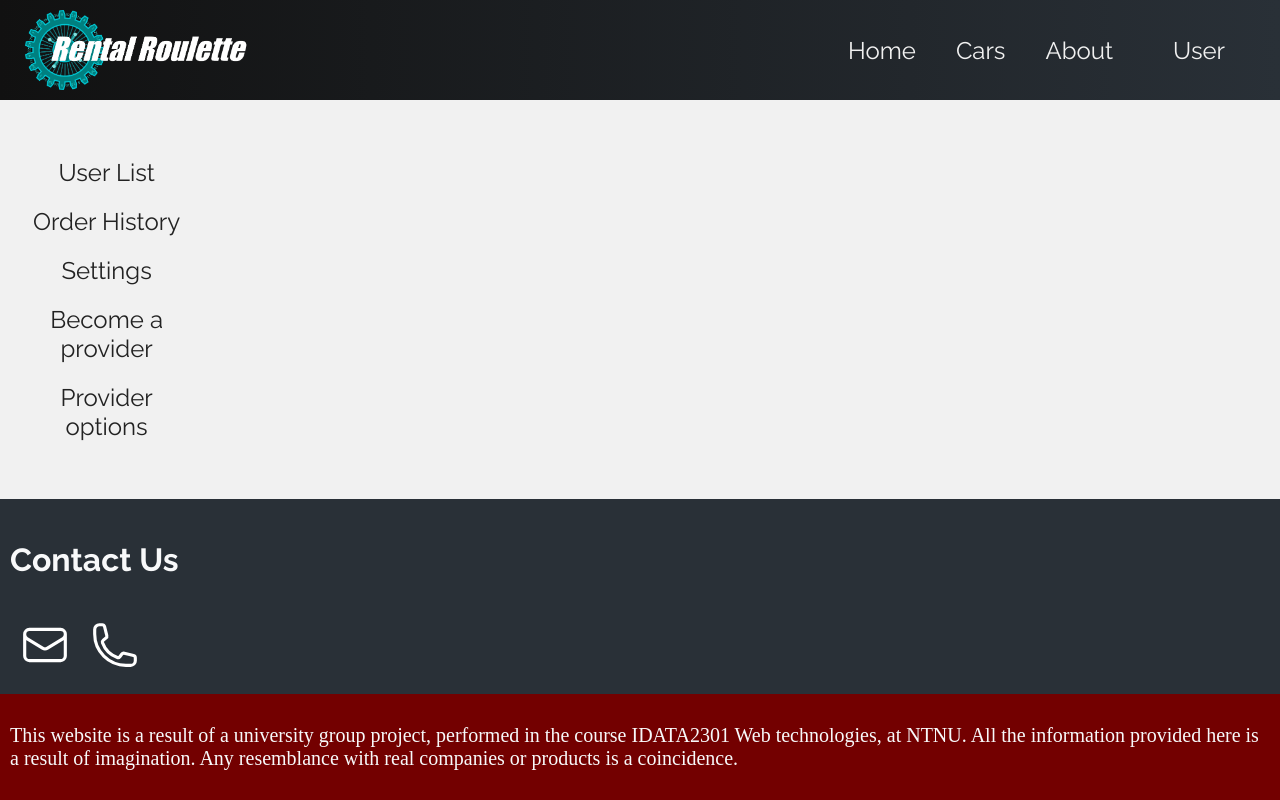
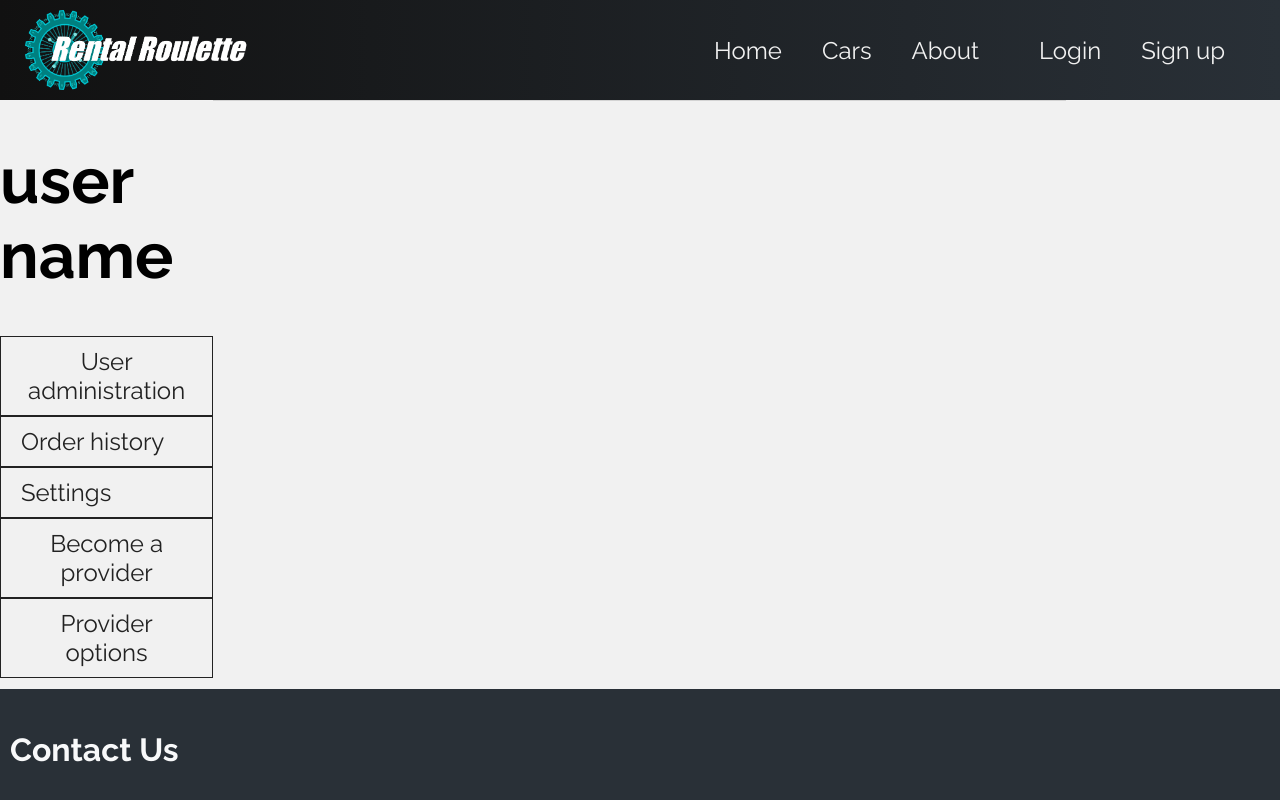
Before and after one commit to Nezerpz/IDATA2301-Project-2025, a React (Vite) app: page /mypage in a window 1280 px wide. Shown: the top 800 px of the page. Built offline with nearby package versions, Linux system fonts and the light colour scheme; a web font is replaced by a local one.

Commit message:
Style changes to mypage and subpages, fixed an error with the header not displaying login if you were not logged in.

```diff
--- a/src/App.jsx
+++ b/src/App.jsx
@@ -1,7 +1,7 @@
 import BrowserRouter from './BrowserRouter';
 
 function LoginSignup() {
-  if (localStorage.getItem("jwt") === undefined) {
+  if (localStorage.getItem("jwt") === null) {
     return <div className="navbar">
       <a className="navbar-item" href="/login">Login</a>
       <a className="navbar-item" href="/signup">Sign up</a>
--- a/src/components/ManageOwnedCars.jsx
+++ b/src/components/ManageOwnedCars.jsx
@@ -11,7 +11,7 @@ import {Link} from "react-router-dom";
 
 function renderPage(cars) {
     return(
-    <div>
+    <div id={"manage-cars"}>
         <div className={"button-container-end"}>
             <button>
                 <Link to={"/mypage/provider/cars/add"}>Add new car</Link>
@@ -23,7 +23,6 @@ function renderPage(cars) {
 }
 
 function ManageOwnedCars() {
-
     useTitle("Manage");
     const [cars, setCars] = useState(null);
     const [loading, setLoading] = useState(true);
--- a/src/components/SettingsNavbar.jsx
+++ b/src/components/SettingsNavbar.jsx
@@ -67,10 +67,10 @@ function NavBarPicker(userType) {
         return (
             <>
                 <Link to={"/mypage/users"} className={"navbar-item-dark"}>
-                    User List
+                    User administration
                 </Link>
                 <Link to={"/mypage/orders"} className={"navbar-item-dark"}>
-                    Order History
+                    Order history
                 </Link>
                 <Link to={"/mypage/settings"} className={"navbar-item-dark"}>
                     Settings
@@ -86,6 +86,9 @@ function NavBarPicker(userType) {
     }
 }
 
+//TODO: On mobile, after choosing an option, the navbar should collapse, and a back button should be shown.
+// When the  back button is clicked, the navbar should expand again, and you will see my page again.
+
 function SettingsNavbar() {
     return (
         <div className="navbar-column">
--- a/src/pages/MyPage.jsx
+++ b/src/pages/MyPage.jsx
@@ -2,7 +2,7 @@
 //TODO: This is supposed to be the root where the user can see their profile and corresponding information.
 // Implement the actual page with the user's information. Rename to mypage?
 
-import {Link, Outlet, useResolvedPath } from 'react-router-dom';
+import {Outlet } from 'react-router-dom';
 import SettingsNavbar from "../components/SettingsNavbar.jsx";
 import useTitle from "../components/useTitle.jsx";
 
@@ -11,10 +11,11 @@ function MyPage() {
     return (
         <div className={"row"}>
             <div className={"col-2"}>
+                <h1>user name</h1>
                 {/*TODO: Add nav bar for this menu*/}
                     <SettingsNavbar />
             </div>
-            <div className={"col-10"}>
+            <div className={"col-8"} id={"mypage-background"}>
                 <Outlet />
             </div>
         </div>
--- a/src/pages/Orders.jsx
+++ b/src/pages/Orders.jsx
@@ -8,7 +8,9 @@ function renderPage(orders) {
     <div className={"row"}>
             <div className={"col-1"}></div>
             <div className={"col-10"}>
-                <OrderList orders={orders} />
+                <div id={"order-list"}>
+                    <OrderList orders={orders} />
+                </div>
             </div>
             <div className={"col-1"}></div>
     </div>
--- a/src/static/css/header.css
+++ b/src/static/css/header.css
@@ -35,7 +35,8 @@ header {
     display: flex;
     flex-direction: column;
     justify-content: space-between;
-    margin: 0 10px;
+    margin: 10px 0;
+    align-self: flex-end;
 
     color: var(--link-color);
     font-family: Raleway, sans-serif;
@@ -85,8 +86,9 @@ header {
 .navbar-item-dark {
     display: flex;
     align-content: center;
-    margin: auto;
     padding: 10px 20px 10px 20px;
+    flex: 1;
+    border: 1px solid var(--dark-link-color);
 
     color: var(--dark-link-color);
     font-family: Raleway, sans-serif;
--- a/src/static/css/index.css
+++ b/src/static/css/index.css
@@ -34,7 +34,10 @@ body {
     min-height: 100vh;
     display: flex;
     flex-direction: column;
-    justify-content: space-between;
+}
+
+main {
+    flex: 1;
 }
 
 figure > img {
@@ -234,3 +237,11 @@ label:not(li label) > input[placeholder=" "]:not(:focus):placeholder-shown + spa
 #search-date-div{
     min-width: 210px;
 }
+
+#manage-cars {
+    padding: 20px;
+}
+
+#mypage-background {
+    background-color: lightgray;
+}
--- a/src/static/css/order.css
+++ b/src/static/css/order.css
@@ -1,5 +1,5 @@
 .order {
-    margin: 30px;
+    margin: 10px;
     padding: 0 24px 24px 24px;
     background-color: var(--foreground-color);
     display: flex;
@@ -8,3 +8,7 @@
     border-radius: var(--corner-rounding);
     box-shadow: 0 0 15px var(--bright-shadow-color);
 }
+
+#order-list {
+    padding: 20px;
+}
```
